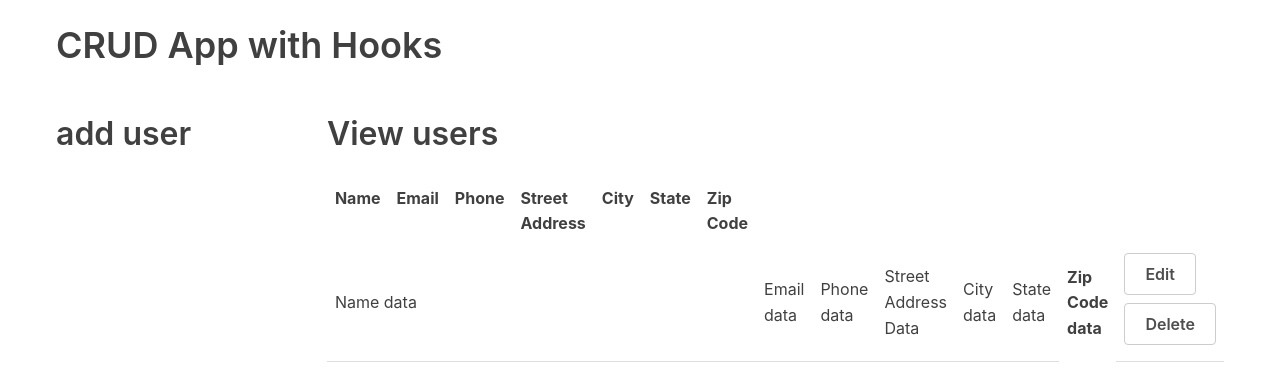
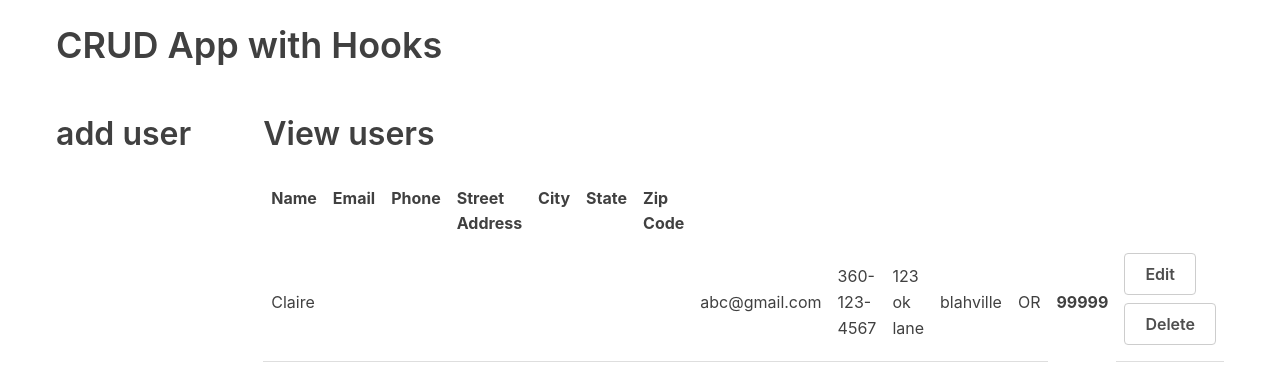
Before and after one commit to SlumberParty/React-Hooks-CRUD-App, a React (Create React App) app: page / in a window 1280 px wide. Shown: the top 384 px of the page. Built offline with nearby package versions, Linux system fonts and the light colour scheme; the HTML template or start-up script is replaced by a standard one.

Commit message:
dummy data

```diff
--- a/src/App.js
+++ b/src/App.js
@@ -3,7 +3,15 @@ import UserTable from './tables/UserTable';
 
 const App = () => {
   const usersData = [
-    { id: 1, name: 'Claire', email: 'abc@gmail.com', phone: '360-123-4567' }
+    { id: 1,
+      name: 'Claire',
+      email: 'abc@gmail.com',
+      phone: '360-123-4567',
+      address: '123 ok lane',
+      city: 'blahville',
+      state: 'OR',
+      zip: '99999'
+   }
   ]
 
   const [users, setUsers] = useState(usersData)
--- a/src/tables/UserTable.js
+++ b/src/tables/UserTable.js
@@ -1,6 +1,6 @@
 import React from 'react';
 
-const UserTable = () => (
+const UserTable = props => (
   <table>
     <thread>
       <tr>
@@ -14,19 +14,27 @@ const UserTable = () => (
       </tr>
     </thread>
     <tbody>
-      <tr>
-        <td>Name data</td>
-        <td>Email data</td>
-        <td>Phone data</td>
-        <td>Street Address Data</td>
-        <td>City data</td>
-        <td>State data</td>
-        <th>Zip Code data</th>
+      {props.users.length > 0 ? (
+        props.users.map(user => (
+          <tr key={user.id}>
+        <td>{user.name}</td>
+        <td>{user.email}</td>
+        <td>{user.phone}</td>
+        <td>{user.address}</td>
+        <td>{user.city}</td>
+        <td>{user.state}</td>
+        <th>{user.zip}</th>
         <td>
           <button className="button muted-button">Edit</button>
           <button className="button muted-button">Delete</button>
         </td>
       </tr>
+          ))
+      ) : (
+        <tr>
+          <td colSpan={3}>No Users</td>
+        </tr>
+          )}
     </tbody>
   </table>
 )
```
